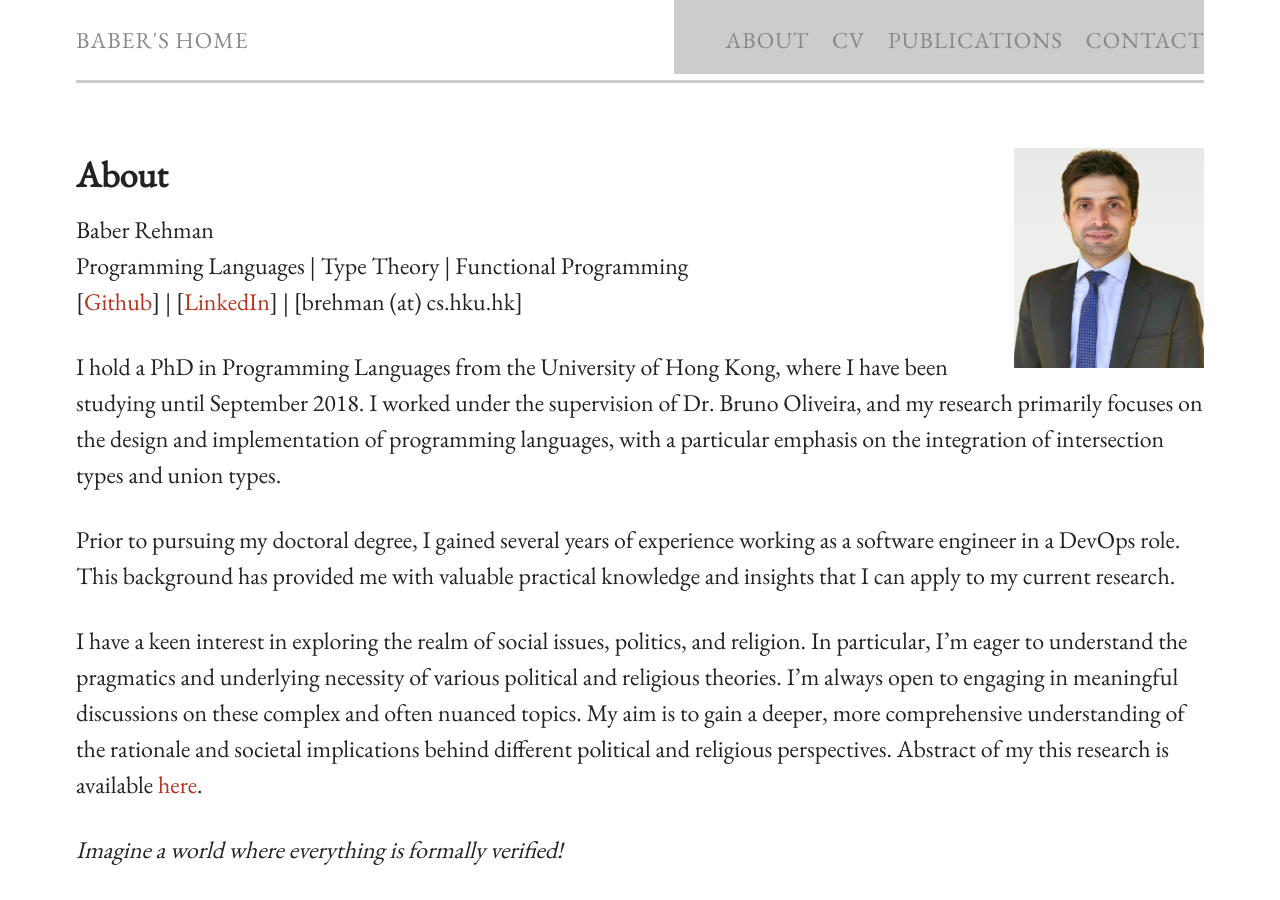
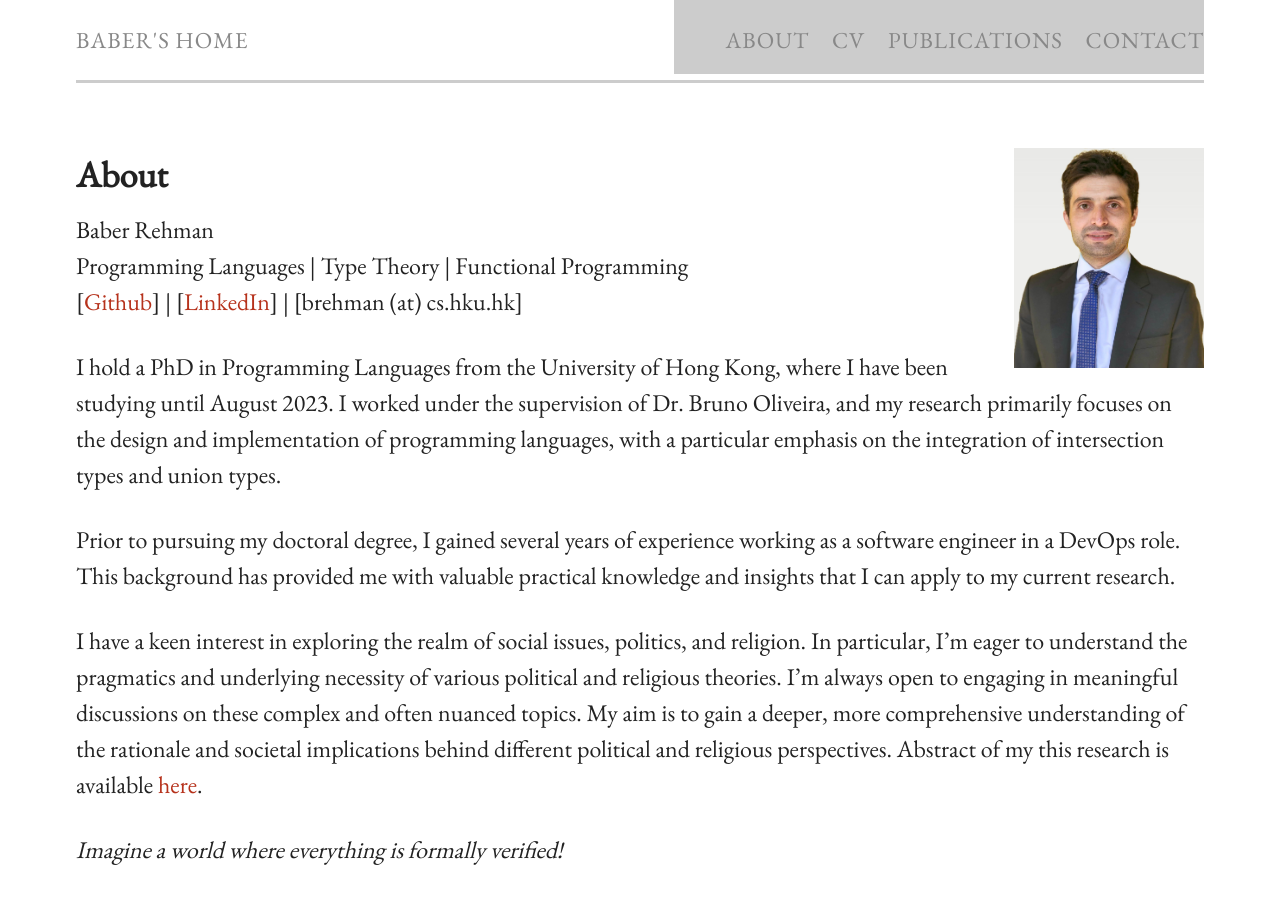
Before and after one commit to baberrehman/baberrehman.github.io, a Jekyll site: the page built from index.md, in a window 1280 px wide and 900 px high. Built offline with Jekyll 4.4.1, drawn with Linux system fonts in a browser that asks for light colours.

Commit message:
graduation date update

```diff
--- a/index.md
+++ b/index.md
@@ -14,7 +14,7 @@ Baber Rehman <br />
 Programming Languages | Type Theory | Functional Programming <br />
 [[Github](https://github.com/baberrehman/)] | [[LinkedIn](https://www.linkedin.com/in/baberrehman/)] | [brehman (at) cs.hku.hk]
 
-I hold a PhD in Programming Languages from the University of Hong Kong, where I have been studying until September 2018. I worked under the supervision of Dr. Bruno Oliveira, and my research primarily focuses on the design and implementation of programming languages, with a particular emphasis on the integration of intersection types and union types.
+I hold a PhD in Programming Languages from the University of Hong Kong, where I have been studying until August 2023. I worked under the supervision of Dr. Bruno Oliveira, and my research primarily focuses on the design and implementation of programming languages, with a particular emphasis on the integration of intersection types and union types.
 
 Prior to pursuing my doctoral degree, I gained several years of experience working as a software engineer in a DevOps role. This background has provided me with valuable practical knowledge and insights that I can apply to my current research.
 
```
